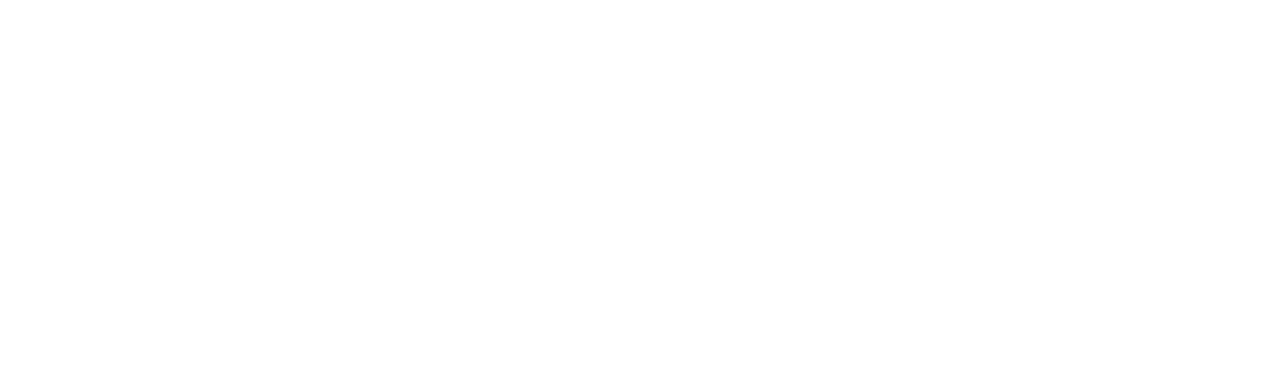
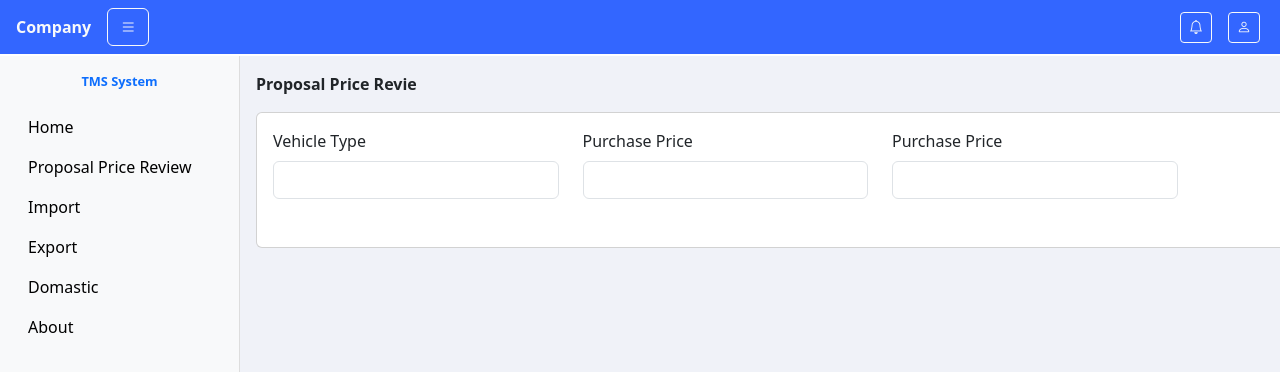
Before and after one commit to candycake96/tms_transport_one, a React (Vite) app: page /Proposal_price_main in a window 1280 px wide. Before the commit this address had no page. Shown: the top 372 px of the page. Built offline with nearby package versions, Linux system fonts and the light colour scheme.

Commit message:
create page Proposal price revie

```diff
--- a/src/App.tsx
+++ b/src/App.tsx
@@ -6,6 +6,7 @@
 
 // Import Bootstrap Icons
 import 'bootstrap-icons/font/bootstrap-icons.css';
+import Proposal_price_main from "./pages/proposal_price/proposal_price_main";
 
 function App() {
   return (
@@ -14,6 +15,7 @@
         <Route path="/" element={<Layout />}>
           <Route index element={<Home />} />
           <Route path="/About" element={<About />} />
+          <Route path="/Proposal_price_main" element={<Proposal_price_main />} />
         </Route>
       </Routes>
     </BrowserRouter>
--- a/src/components/sidebar/Sidebar.tsx
+++ b/src/components/sidebar/Sidebar.tsx
@@ -11,8 +11,10 @@
 
     const menuItems = [
         { name: "Home", path: "/" },
-        { name: "Transport", path: "/transport" },
-        { name: "Reports", path: "/reports" },
+        { name: "Proposal Price Review", path: "/proposal_price_main" },
+        { name: "Import", path: "/transport" },
+        { name: "Export", path: "/reports" },
+        { name: "Domastic", path: "/domastic"},
         { name: "About", path: "/about" },
     ];
 
--- /dev/null
+++ b/src/pages/proposal_price/Proposal_price_main.tsx
@@ -0,0 +1,33 @@
+
+const Proposal_price_main = ({ }) => {
+    return (
+        <>
+            <div className="">
+                <div className="">
+                    <p className="fw-bolder text-primaryr">Proposal Price Revie</p>
+                </div>
+                <div className="card">
+                    <div className="card-body p-3 mb-3 bg-">
+                        <div className="row">
+                            <div className="col-3 mb-3">
+                                <label htmlFor="exampleFormControlInput1" className="form-label">Vehicle Type</label>
+                                <input type="text" className="form-control text-sm" name="" id="exampleFormControlInput1" />
+                            </div>
+                            <div className="col-3 mb-3">
+                                <label htmlFor="exampleFormControlInput1" className="form-label">Purchase Price</label>
+                                <input type="text" className="form-control text-sm" name="" id="exampleFormControlInput1" />
+                            </div>
+                            <div className="col-3 mb-3">
+                                <label htmlFor="exampleFormControlInput1" className="form-label">Purchase Price</label>
+                                <input type="text" className="form-control text-sm" name="" id="exampleFormControlInput1" />
+                            </div>
+                        </div>
+
+                    </div>
+                </div>
+            </div>
+        </>
+    )
+};
+
+export default Proposal_price_main;
```
